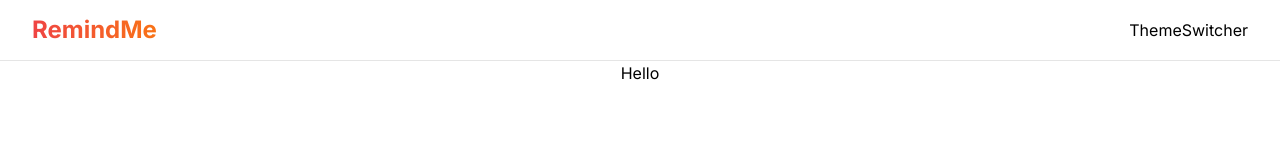
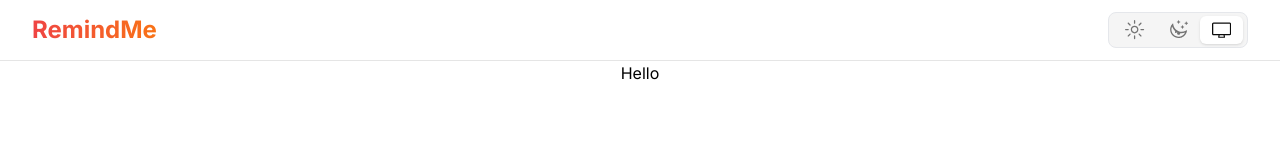
Before and after one commit to leobewater/youtube-nextjs-reminder-app, a Next.js app: page / in a window 1280 px wide. Shown: the top 160 px of the page. Built offline with nearby package versions, Linux system fonts and the light colour scheme.

Commit message:
set up theme switcher button

```diff
--- a/components/ThemeSwitcher.tsx
+++ b/components/ThemeSwitcher.tsx
@@ -1,9 +1,37 @@
-import React from 'react'
+'use client';
+
+import { useTheme } from 'next-themes';
+import { useEffect, useState } from 'react';
+import { Tabs, TabsList, TabsTrigger } from './ui/tabs';
+import { DesktopIcon, MoonIcon, SunIcon } from '@radix-ui/react-icons';
 
 const ThemeSwitcher = () => {
+  const { theme, setTheme } = useTheme();
+  const [mounted, setMounted] = useState(false);
+
+  // useEffect ony runs on the client, so now we can safely show the UI
+  // this trick will avoid hydration error
+  useEffect(() => {
+    setMounted(true);
+  }, []);
+
+  if (!mounted) return null;
+
   return (
-    <div>ThemeSwitcher</div>
-  )
-}
+    <Tabs defaultValue={theme}>
+      <TabsList className="border dark:border-neutral-800 dark:bg-[#030303]">
+        <TabsTrigger value="light" onClick={() => setTheme('light')}>
+          <SunIcon className="h-[1.2rem] w-[1.2rem]" />
+        </TabsTrigger>
+        <TabsTrigger value="dark" onClick={() => setTheme('dark')}>
+          <MoonIcon className="h-[1.2rem] w-[1.2rem] rotate-90 transition-all dark:rotate-0" />
+        </TabsTrigger>
+        <TabsTrigger value="system" onClick={() => setTheme('system')}>
+          <DesktopIcon className="h-[1.2rem] w-[1.2rem]" />
+        </TabsTrigger>
+      </TabsList>
+    </Tabs>
+  );
+};
 
-export default ThemeSwitcher
+export default ThemeSwitcher;
```
